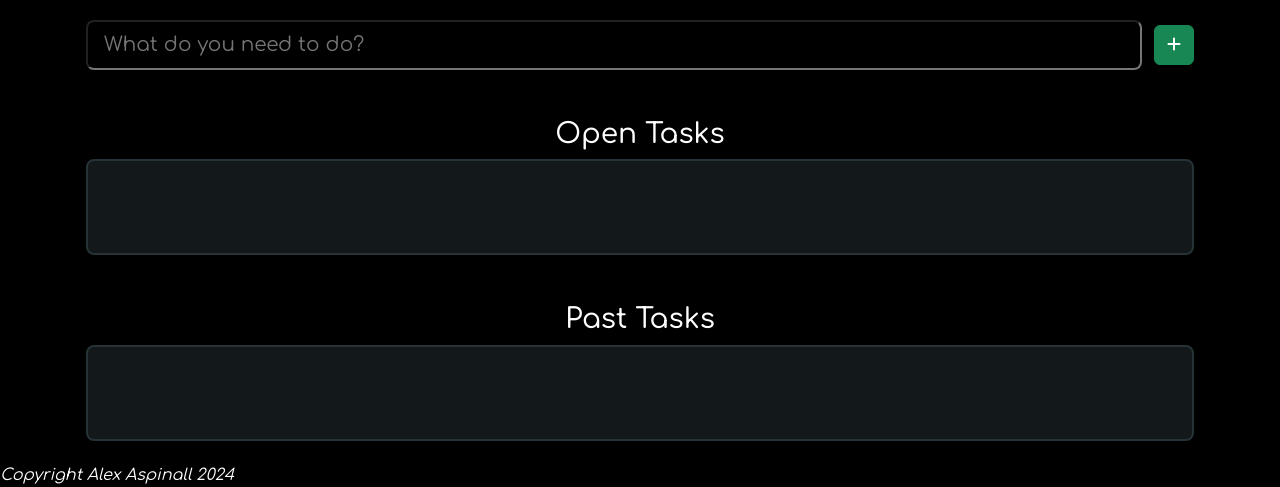
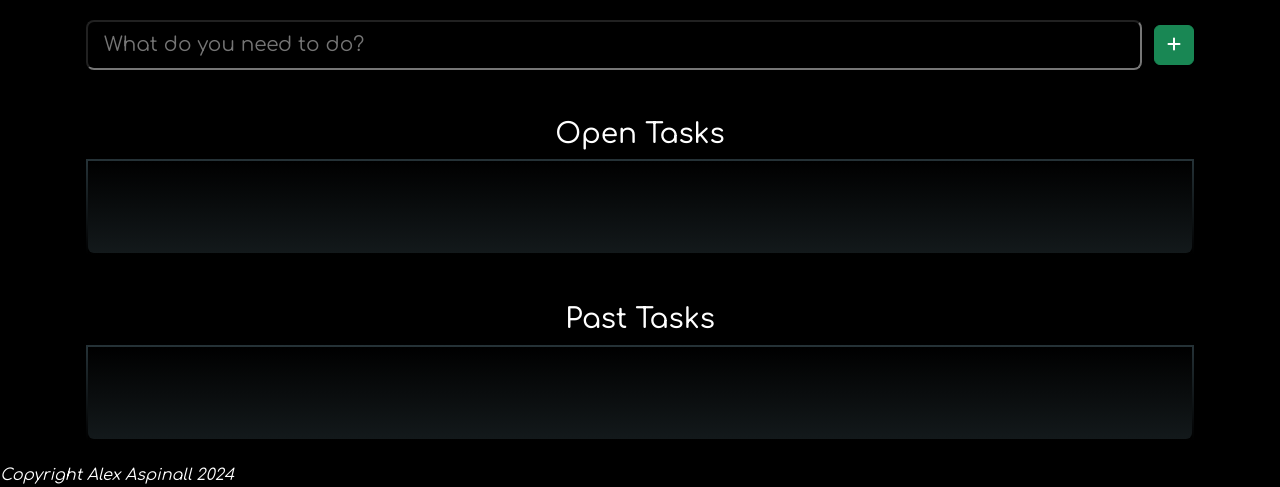
Before and after one commit to alexaspinalldev/prioweb, a plain HTML site: page index.html in a window 1280 px wide. Shown: the part 313-800 px from the top of the page. Drawn offline with nearby package versions, Linux system fonts and the light colour scheme.

Commit message:
Add some gradients to lists

```diff
--- a/assets/css/style.css
+++ b/assets/css/style.css
@@ -55,11 +55,16 @@ form input {
 .task-list {
     min-height: 12vh;
     list-style-type: none;
-    background-color: #13191b;
+    padding: 10px;
+    /* background-color: #13191b; */
+    background: linear-gradient(0deg, rgba(19, 25, 27,1) 0%, rgba(19, 25, 27,0) 100%);
     border-radius: var(--bs-border-radius-lg);
-    border: 2px solid #253237;
-    padding: 10px;
-}
+    /* border: 2px solid #253237; */
+    border-style: solid;
+    border-width: 2px;
+    border-image-source: linear-gradient(180deg, rgba(37,50,55,1) 0%, rgba(37,50,55,0) 100%);
+    border-image-slice: 1;
+    background-clip: padding-box;}
 
 .list-item {
     display: flex;
```
